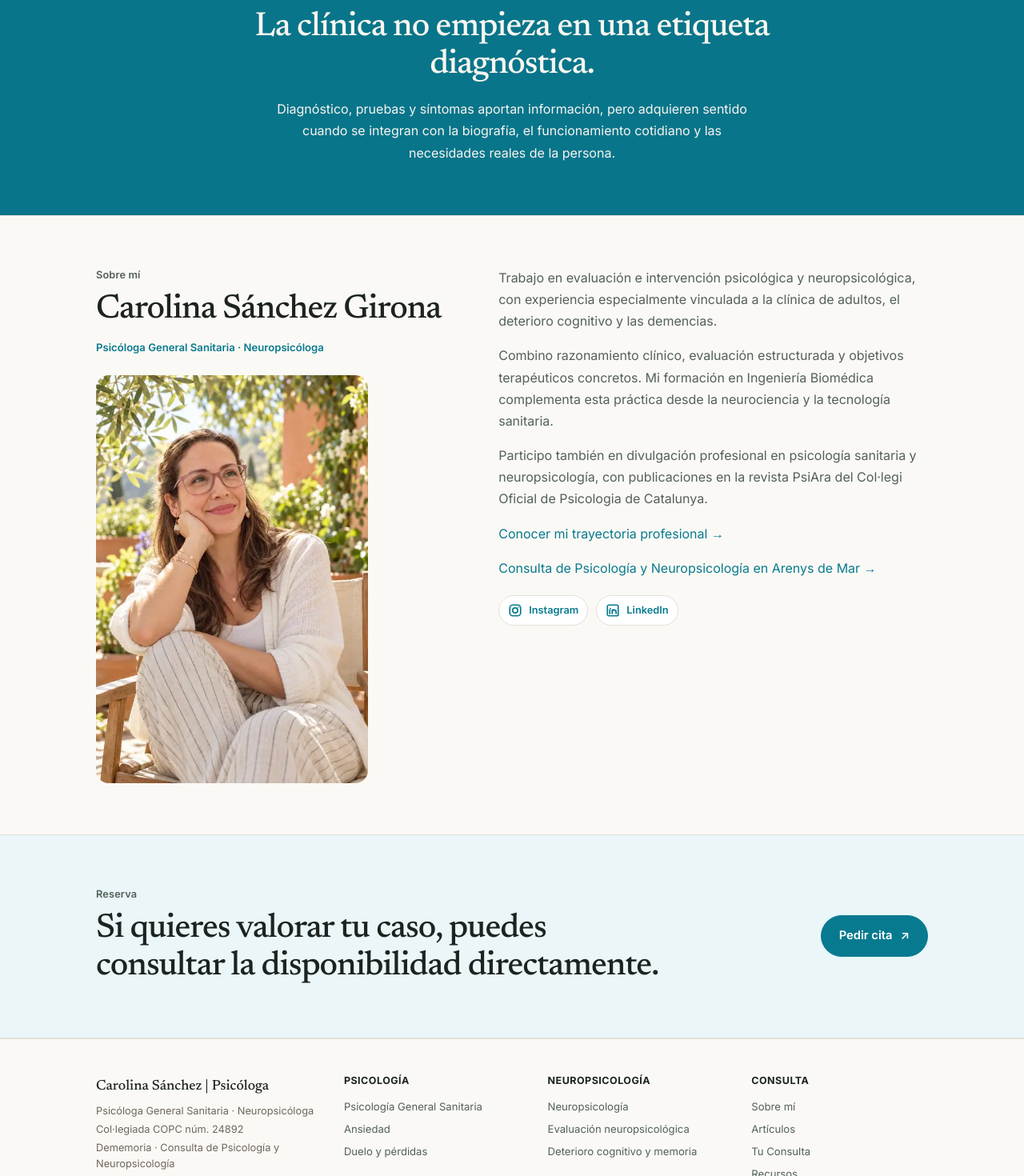
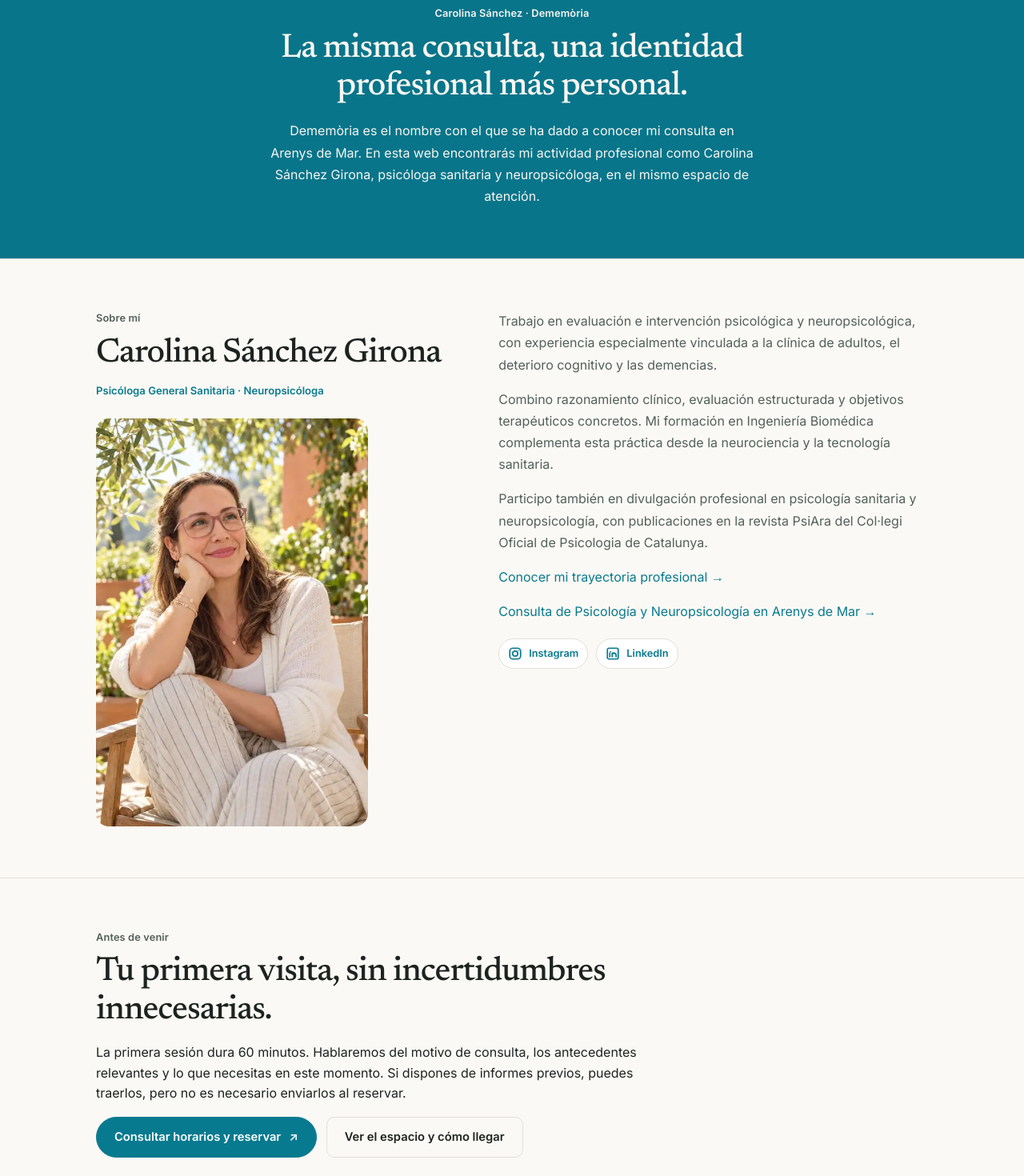
Before and after one commit to carolinasanchezgirona/Portfolio-Carolina, a Next.js app: page / in a window 1280 px wide. Shown: the part 3840-5310 px from the top of the page at 80% size. Built offline with nearby package versions, Linux system fonts and the light colour scheme.

Commit message:
Clarify Dememòria identity and guide first-time patients

```diff
--- a/app/page.tsx
+++ b/app/page.tsx
@@ -193,7 +193,7 @@ export default function HomePage() {
           </div>
           <div className="editorial-reviews-copy">
             <p>
-              Valoración actual publicada en el perfil de empresa de Dememòria en Google.
+              Las reseñas corresponden a Dememòria, nombre con el que también se conoce mi consulta en Arenys de Mar. La atención profesional la presta Carolina Sánchez Girona.
             </p>
             <a
               className="editorial-card-link"
@@ -231,11 +231,10 @@ export default function HomePage() {
 
       <section className="editorial-section editorial-dememoria" aria-labelledby="dememoria-title">
         <div className="editorial-wrap editorial-dememoria-inner">
-          <p className="editorial-section-eyebrow">Dememoria · Consulta clínica</p>
-          <h2 id="dememoria-title">La clínica no empieza en una etiqueta diagnóstica.</h2>
+          <p className="editorial-section-eyebrow">Carolina Sánchez · Dememòria</p>
+          <h2 id="dememoria-title">La misma consulta, una identidad profesional más personal.</h2>
           <p>
-            Diagnóstico, pruebas y síntomas aportan información, pero adquieren sentido cuando se integran con la
-            biografía, el funcionamiento cotidiano y las necesidades reales de la persona.
+            Dememòria es el nombre con el que se ha dado a conocer mi consulta en Arenys de Mar. En esta web encontrarás mi actividad profesional como Carolina Sánchez Girona, psicóloga sanitaria y neuropsicóloga, en el mismo espacio de atención.
           </p>
         </div>
       </section>
@@ -276,6 +275,20 @@ export default function HomePage() {
         </div>
       </section>
 
+      <section className="editorial-section" aria-labelledby="first-visit-home-title">
+        <div className="editorial-wrap">
+          <div className="editorial-section-head">
+            <p className="editorial-section-eyebrow">Antes de venir</p>
+            <h2 id="first-visit-home-title">Tu primera visita, sin incertidumbres innecesarias.</h2>
+            <p>La primera sesión dura 60 minutos. Hablaremos del motivo de consulta, los antecedentes relevantes y lo que necesitas en este momento. Si dispones de informes previos, puedes traerlos, pero no es necesario enviarlos al reservar.</p>
+            <div className="editorial-actions">
+              <a className="editorial-btn editorial-btn-primary" href="/cita/">Consultar horarios y reservar <Arrow /></a>
+              <a className="editorial-btn editorial-btn-secondary" href="/psicologa-arenys-de-mar/">Ver el espacio y cómo llegar</a>
+            </div>
+          </div>
+        </div>
+      </section>
+
       <section className="editorial-section editorial-closing-cta" aria-labelledby="closing-cta-title">
         <div className="editorial-wrap editorial-closing-cta-inner">
           <div>
```
